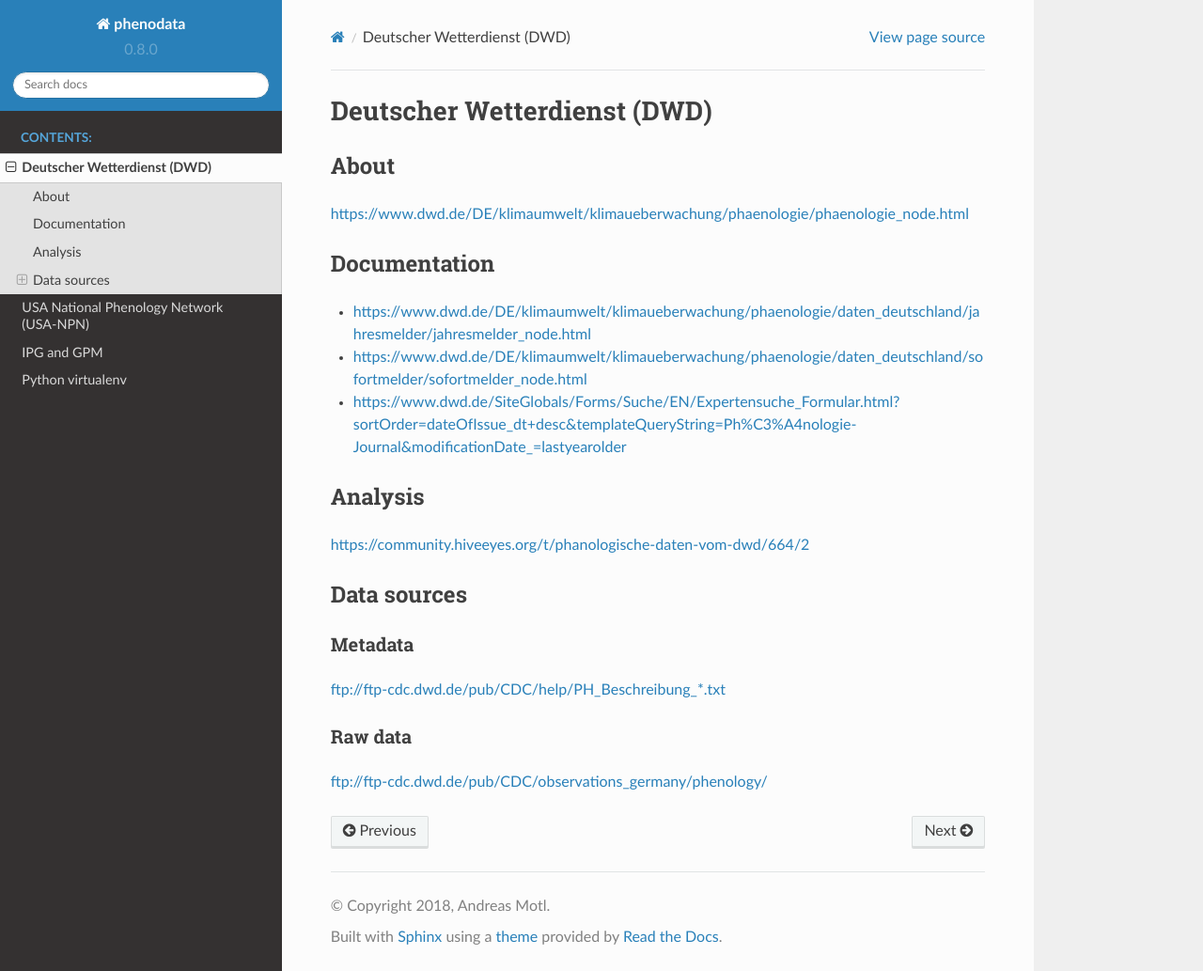
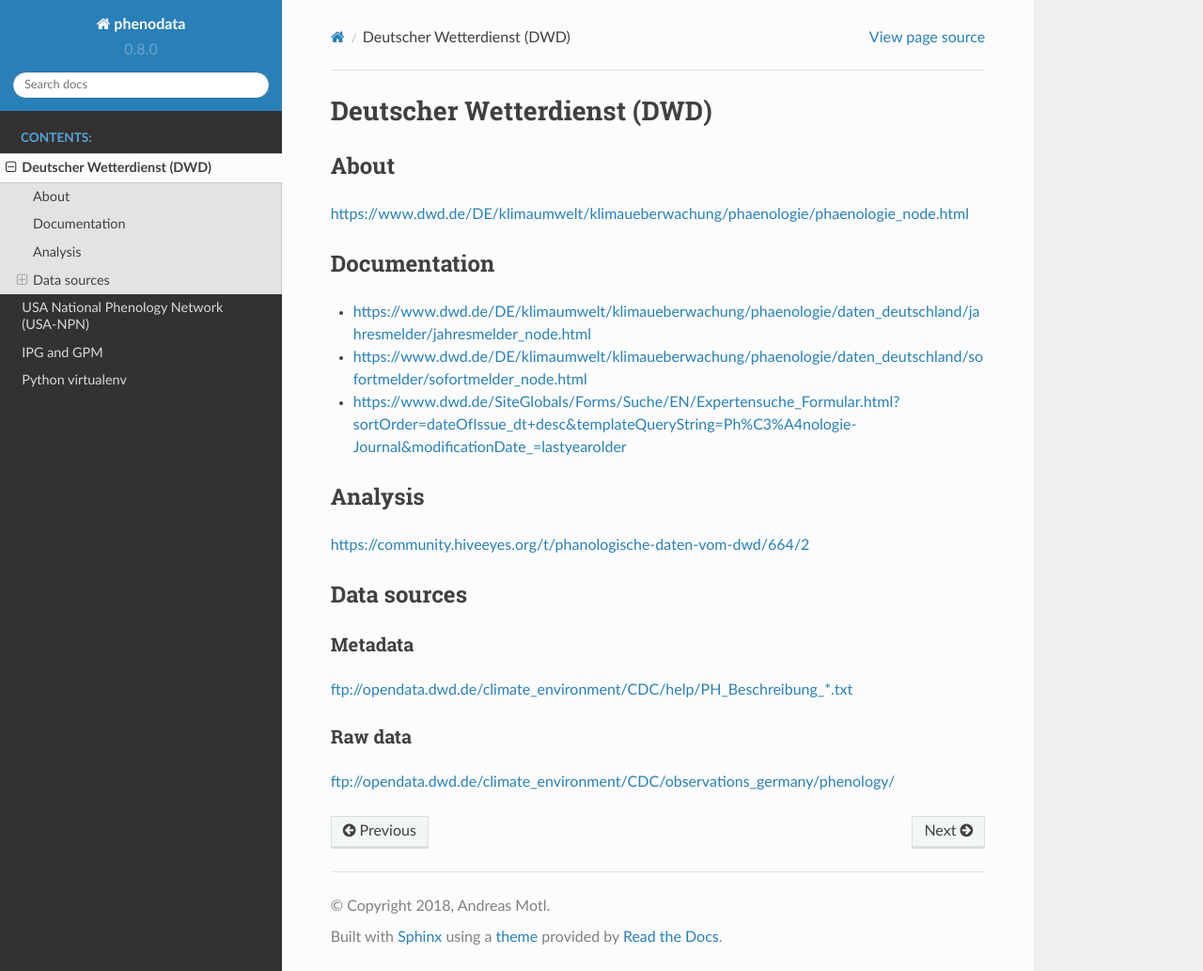
Before and after one commit to earthobservations/phenodata, a Sphinx documentation site: the page built from doc/dwd.rst, in a window 1280 px wide and 1033 px high. Shown: the whole window at 94% size. Built offline with Sphinx 7.4.7 and the Read the Docs theme 2.0.0, drawn with Linux system fonts in a browser that asks for light colours; pages that are not in the unit, such as notebooks, are missing from menus.

Commit message:
Update documentation to new opendata URL

```diff
--- a/doc/dwd.rst
+++ b/doc/dwd.rst
@@ -23,8 +23,8 @@
 
 Metadata
 --------
-ftp://ftp-cdc.dwd.de/pub/CDC/help/PH_Beschreibung_*.txt
+ftp://opendata.dwd.de/climate_environment/CDC/help/PH_Beschreibung_*.txt
 
 Raw data
 --------
-ftp://ftp-cdc.dwd.de/pub/CDC/observations_germany/phenology/
+ftp://opendata.dwd.de/climate_environment/CDC/observations_germany/phenology/
```
Also changed, not shown: 1 other file.
